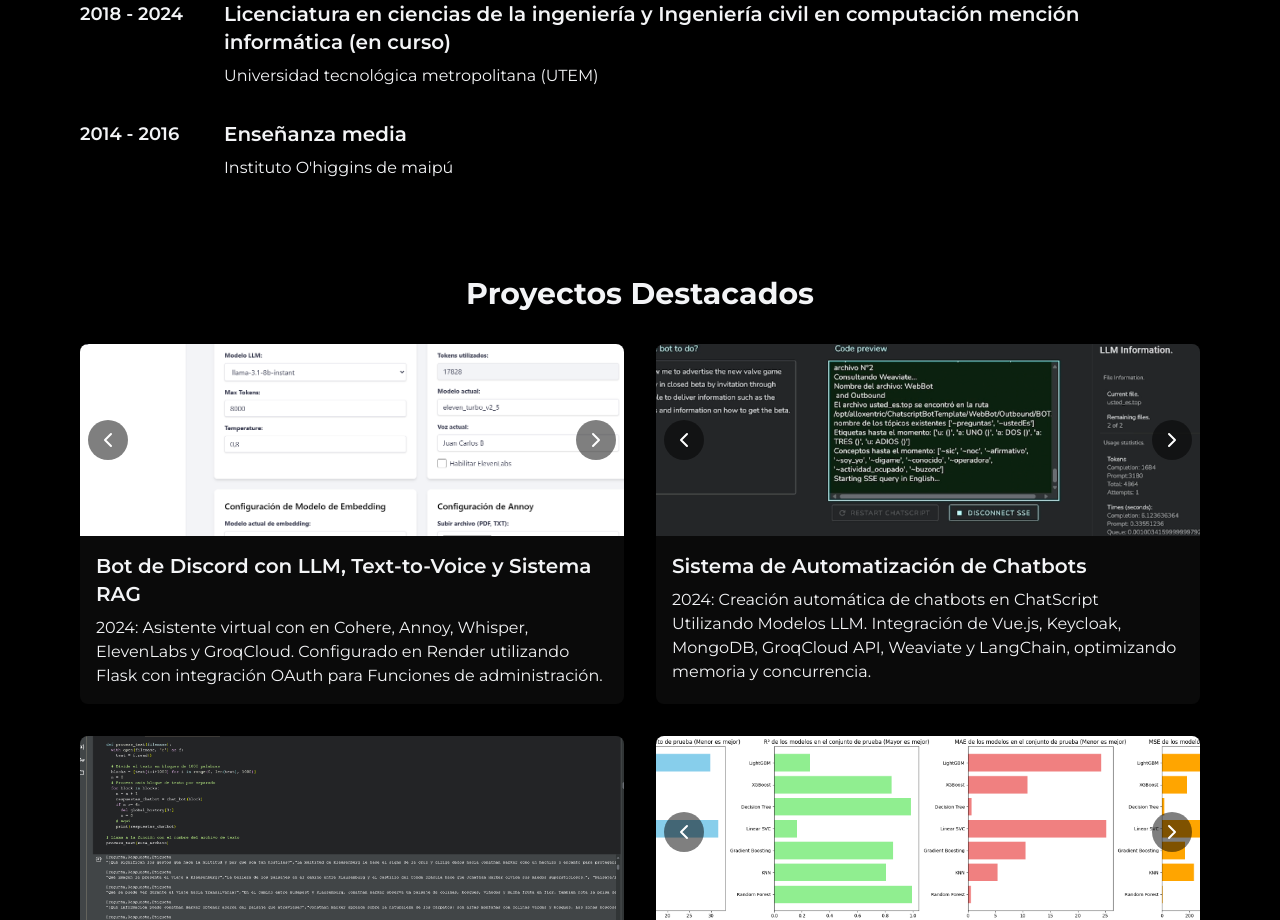
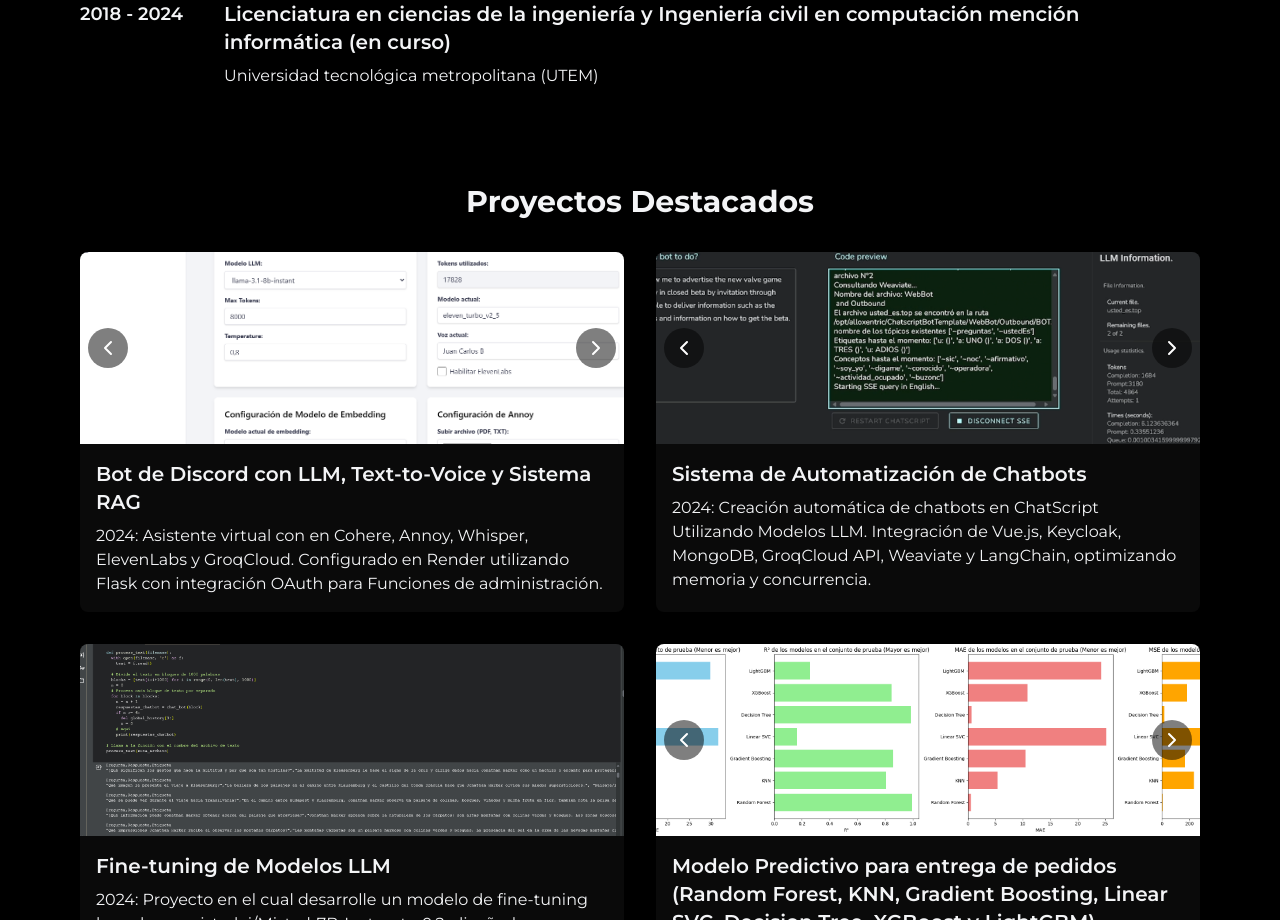
Before and after one commit to CristRamirezG/portfolio, a Next.js app: page / in a window 1280 px wide. Shown: the part 2360-3280 px from the top of the page. Built offline with nearby package versions, Linux system fonts and the light colour scheme.

Commit message:
Update Education.tsx

```diff
--- a/app/components/Education.tsx
+++ b/app/components/Education.tsx
@@ -5,11 +5,6 @@ export default function Education() {
       degree:
         "Licenciatura en ciencias de la ingeniería y Ingeniería civil en computación mención informática (en curso)",
       institution: "Universidad tecnológica metropolitana (UTEM)",
-    },
-    {
-      year: "2014 - 2016",
-      degree: "Enseñanza media",
-      institution: "Instituto O'higgins de maipú",
     },
   ];
 
```
